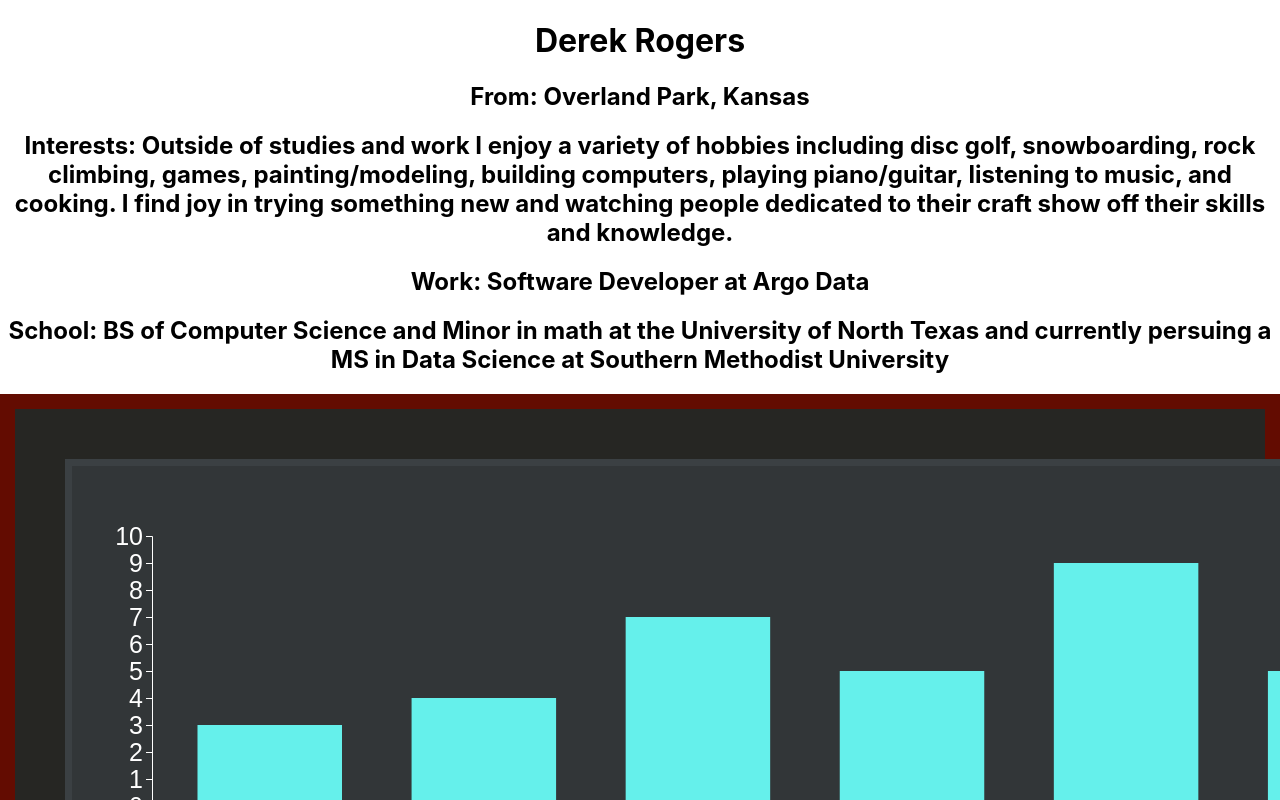
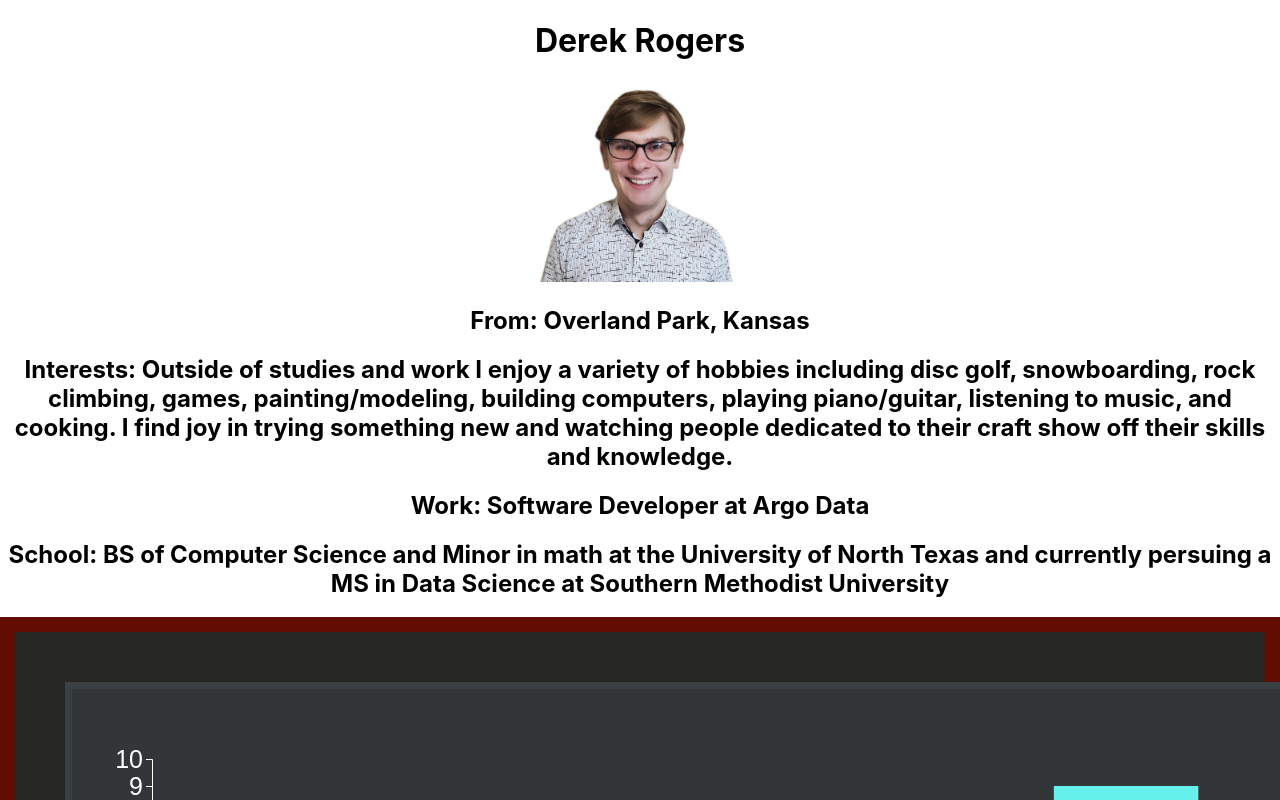
Before and after one commit to DotSumWedge/DotSumWedge.github.io, a React (Create React App) app: page / in a window 1280 px wide. Shown: the top 800 px of the page. Built offline with nearby package versions, Linux system fonts and the light colour scheme.

Commit message:
Added photo

```diff
--- a/src/App.js
+++ b/src/App.js
@@ -2,6 +2,7 @@
 import React from 'react';
 import {Routes, Route, Link} from 'react-router-dom';
 import BarChartPage from './pages/BarChartPage';
+import DerekRogersPhoto from './Images/Derek_Professional_Photo.jpg';
 
 function App() {
   return (
@@ -9,6 +10,7 @@
         <h1>
           Derek Rogers
         </h1>
+        <img src={DerekRogersPhoto} style={{ width: 200, height: 200 }}/>
         <h2>
           From: Overland Park, Kansas
         </h2>
```
Also changed, not shown: src/Images/Derek_Professional_Photo.jpg (added).
